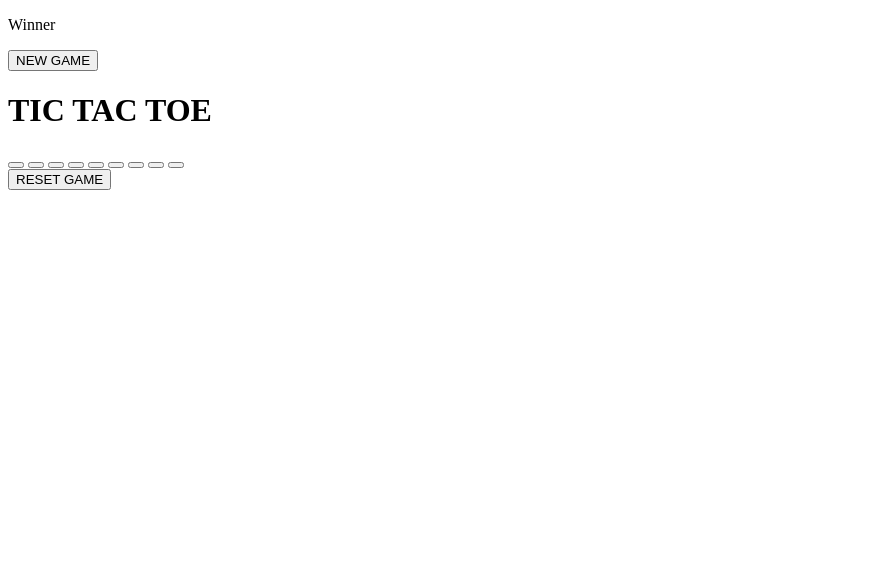
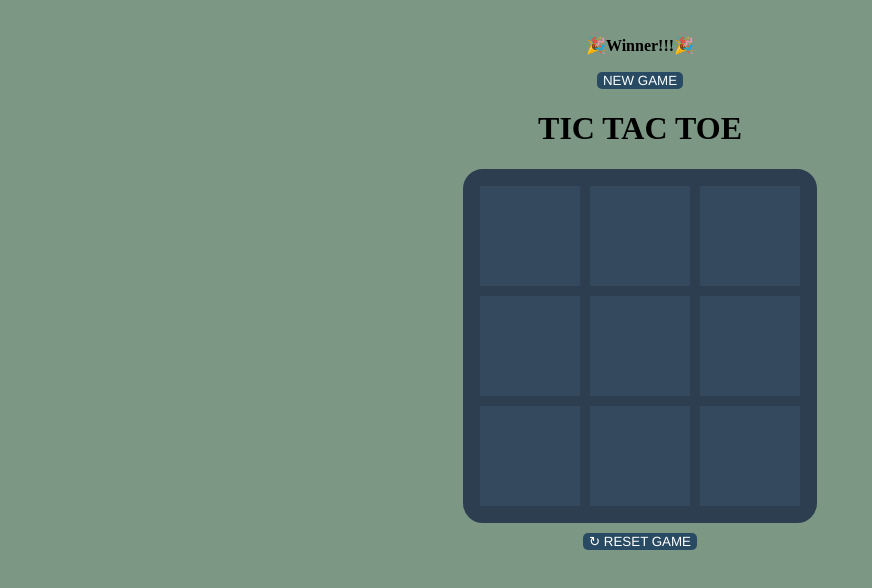
Before and after one commit to shubhammoreeee/tiktactoe, a plain HTML site: page index.html in a window 1280 px wide. Shown: the whole page, without its empty margins (0-872 px from the left). Drawn offline with Linux system fonts and the light colour scheme.

Commit message:
css partial done

```diff
--- a/index.html
+++ b/index.html
@@ -3,29 +3,29 @@
 <head>
     <meta charset="UTF-8">
     <meta name="viewport" content="width=device-width, initial-scale=1.0">
-    <title>Tic Tac Toe</title>
+    <title >Tic Tac Toe</title>
     <link rel="stylesheet" href="style.css">
 </head>
-<body>
+<body class="main">
     <div>
-        <p>Winner</p>
-        <button>NEW GAME</button>
+        <p>&#127881Winner!!!&#127881</p>
+        <button class="new">NEW GAME</button>
     </div>
     <div>
         <h1>TIC TAC TOE</h1>
-        <div>
-            <button></button>
-            <button></button>
-            <button></button>
-            <button></button>
-            <button></button>
-            <button></button>
-            <button></button>
-            <button></button>
-            <button></button>
+        <div class="game-grid">
+            <button class="box"></button>
+            <button class="box"></button>
+            <button class="box"></button>
+            <button class="box"></button>
+            <button class="box"></button>
+            <button class="box"></button>
+            <button class="box"></button>
+            <button class="box"></button>
+            <button class="box"></button>
         </div>
         <div>
-            <button>RESET GAME</button>
+            <button class="reset">↻ RESET GAME</button>
         </div>
     </div>
 </body>
--- a/style.css
+++ b/style.css
@@ -0,0 +1,46 @@
+.game-grid{
+        border-radius: 20px;
+        display: grid;
+        grid-template-columns: 1fr 1fr 1fr;
+        grid-template-rows: 1fr 1fr 1fr;
+        gap:0px;
+        justify-self: center;
+        padding: 10px;
+        border: 2px solid #2c3e50;
+        background-color: #2c3e50;
+    }
+    .box{
+        border: 2px solid #34495e;
+        height: 100px;
+        width: 100px;
+        margin: 5px;
+        background-color: #34495e;
+        font-weight: bold;
+    }
+    .main{
+        text-align: center;
+        padding: 10px;
+        margin: 10px;
+    }
+    p{
+        color: black;
+        font-weight: bold;
+    }
+    .new{
+        border: 0px;
+        color: white;
+        background-color: #284b63;
+        border-radius: 5px;
+        font-family:'Franklin Gothic Medium', 'Arial Narrow', Arial, sans-serif;
+    }
+    .reset{
+        border: 0px;
+        color: white;
+        background-color: #284b63;
+        margin: 10px;
+        border-radius: 5px;
+        font-family:'Franklin Gothic Medium', 'Arial Narrow', Arial, sans-serif;
+    }
+    body{
+        background-color: #7c9885;
+    }
```
